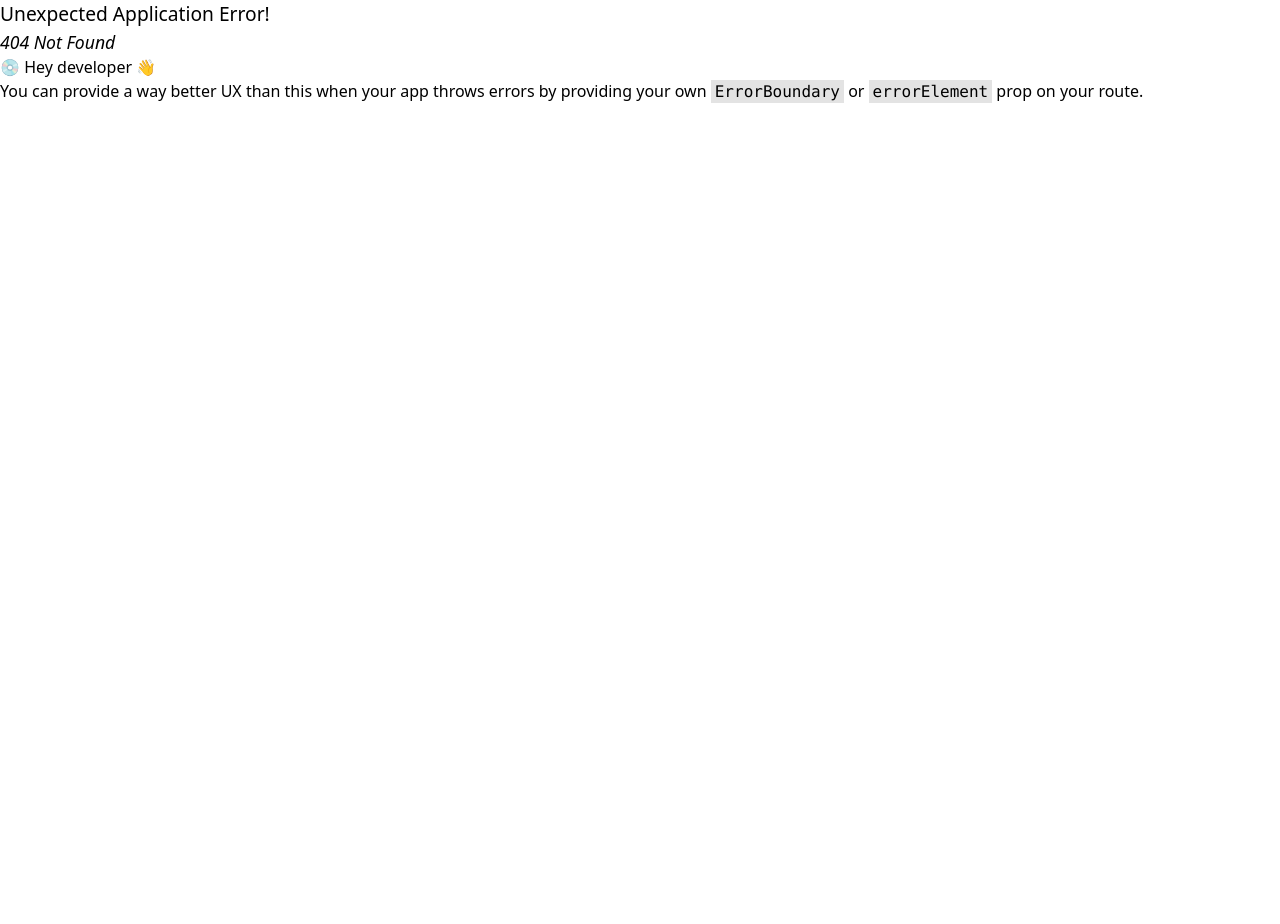
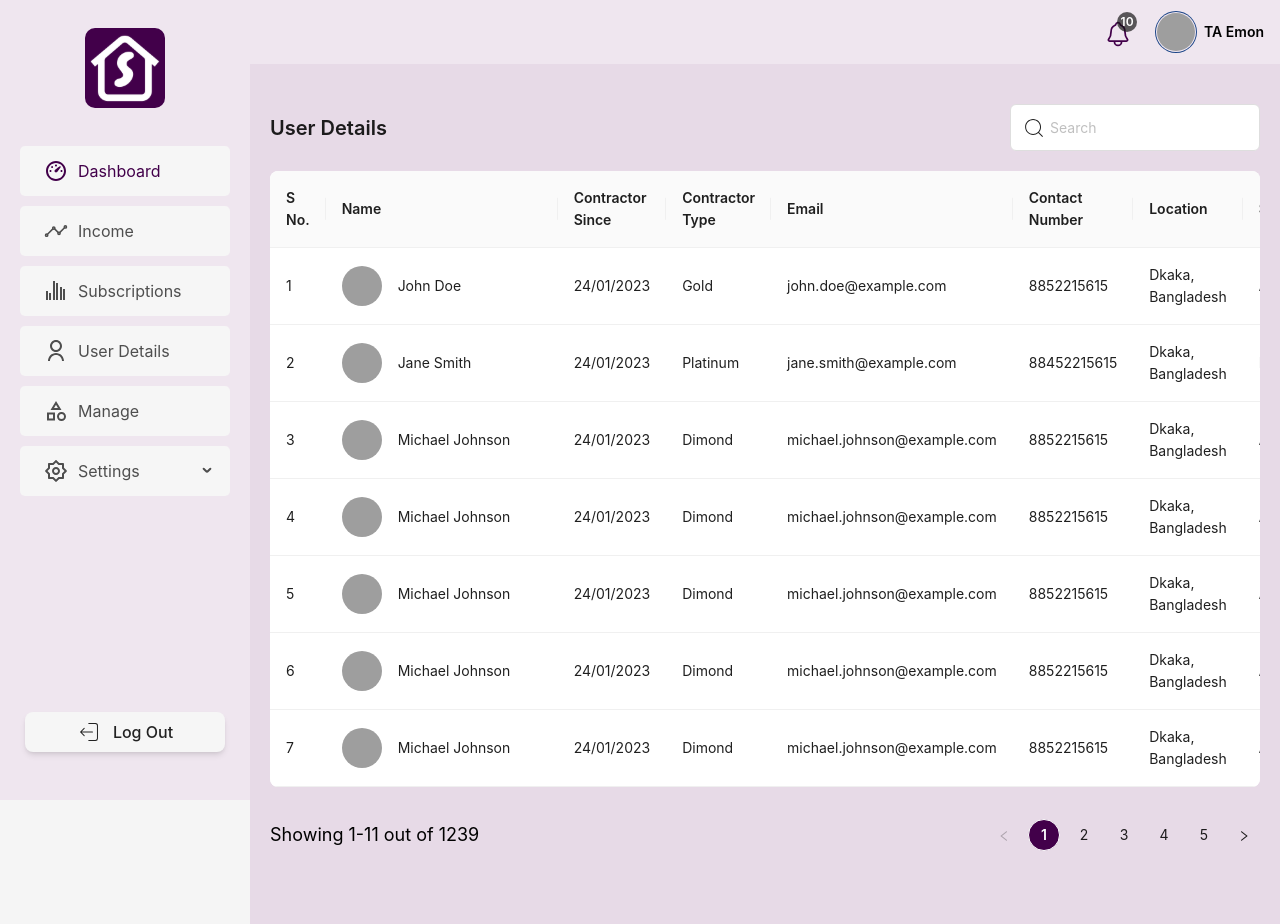
Before and after one commit to MDTanvirAhmedEmon/reactTS-ready-dashboard, a React (Vite) app: page /user-details in a window 1280 px wide. Before the commit this address had no page. Before the commit the page ends 800 px from the top, so only its background shows below. Built offline with nearby package versions, Linux system fonts and the light colour scheme; grey boxes are pictures that could not be loaded.

Commit message:
done user details page

```diff
--- a/src/components/LayoutsComponents/Sidebar.tsx
+++ b/src/components/LayoutsComponents/Sidebar.tsx
@@ -60,7 +60,7 @@ const Sidebar: React.FC<SidebarProps> = ({ collapsed }) => {
                             key: '4',
                             // icon: <img src={location.pathname === '/' ? dashboardActive : dashboard} className='menu-icon' />,
                             icon: <RiUserLine className='w-6 h-6' />,
-                            label: <Link className=' text-[16px]' to={`/income`}>User Details</Link>,
+                            label: <Link className=' text-[16px]' to={`/user-details`}>User Details</Link>,
                         },
                         {
                             key: '5',
--- a/src/components/PagesComponents/Dashboard/ContractorRequest.tsx
+++ b/src/components/PagesComponents/Dashboard/ContractorRequest.tsx
@@ -7,7 +7,7 @@ interface Name {
     lastName: string;
 }
 
-interface AdminData {
+interface UserData {
     _id: string;
     name: Name;
     email: string;
@@ -16,14 +16,14 @@ interface AdminData {
     role: string;
 }
 
-interface AdminMeta {
+interface UserMeta {
     limit: number;
     total: number;
 }
 
-interface AdminDataSource {
-    data: AdminData[];
-    meta: AdminMeta;
+interface UserDataSource {
+    data: UserData[];
+    meta: UserMeta;
 }
 
 
@@ -33,8 +33,8 @@ const ContractorRequest: React.FC = () => {
         console.log(values);
     };
 
-    // Admin data
-    const adminData: AdminDataSource = {
+    // User data
+    const userData: UserDataSource = {
         data: [
             {
                 _id: "1",
@@ -56,7 +56,7 @@ const ContractorRequest: React.FC = () => {
                 email: "jane.smith@example.com",
                 number: 88452215615,
                 location: "Dkaka, Bangladesh",
-                role: "Admin",
+                role: "User",
             },
             {
                 _id: "3",
@@ -81,12 +81,12 @@ const ContractorRequest: React.FC = () => {
         {
             title: "S No.",
             dataIndex: "id",
-            render: (_: any, record: AdminData) => <span>{record?._id}</span>,
+            render: (_: any, record: UserData) => <span>{record?._id}</span>,
         },
         {
             title: "Name",
             dataIndex: "name",
-            render: (_: any, record: AdminData) =>
+            render: (_: any, record: UserData) =>
                 <div className=' flex items-center gap-2'>
                     <img
                         src={`https://avatar.iran.liara.run/public/${record?._id}`}
@@ -101,21 +101,21 @@ const ContractorRequest: React.FC = () => {
         {
             title: "Email",
             dataIndex: "email",
-            render: (_: any, record: AdminData) => <span>{record?.email}</span>,
+            render: (_: any, record: UserData) => <span>{record?.email}</span>,
         },
         {
             title: "Contact Number",
             dataIndex: "number",
-            render: (_: any, record: AdminData) => <span>{record?.number}</span>,
+            render: (_: any, record: UserData) => <span>{record?.number}</span>,
         },
         {
             title: "Location",
             dataIndex: "location",
-            render: (_: any, record: AdminData) => <span>{record?.location}</span>,
+            render: (_: any, record: UserData) => <span>{record?.location}</span>,
         },
         // {
         //     title: "Action",
-        //     render: (_: any, record: AdminData) => (
+        //     render: (_: any, record: UserData) => (
         //         <div className="flex items-center">
         //             <Button
         //                 type="text"
@@ -143,7 +143,7 @@ const ContractorRequest: React.FC = () => {
             <Table
                 columns={columns}
                 className="mt-5 overflow-x-scroll xl:overflow-auto w-full bg-white rounded-lg"
-                dataSource={adminData?.data}
+                dataSource={userData?.data}
                 pagination={false}
                 rowKey="_id"
             />
--- /dev/null
+++ b/src/pages/userDetails/UserDetails.tsx
@@ -0,0 +1,262 @@
+/* eslint-disable @typescript-eslint/no-unused-vars */
+/* eslint-disable @typescript-eslint/no-explicit-any */
+import { Button, Input, Pagination, Table } from "antd";
+import { useState } from "react";
+import { BsFillStopCircleFill } from "react-icons/bs";
+import { CiSearch } from "react-icons/ci";
+import { MdOutlineBlock } from "react-icons/md";
+
+interface Name {
+    firstName: string;
+    lastName: string;
+}
+
+interface UserData {
+    _id: string;
+    name: Name;
+    email: string;
+    number: number,
+    location: string,
+    contractStartDate: string,
+    contractorType: string,
+    status: string,
+    role: string;
+}
+
+interface UserMeta {
+    limit: number;
+    total: number;
+}
+
+interface UserDataSource {
+    data: UserData[];
+    meta: UserMeta;
+}
+
+
+const UserDetails: React.FC = () => {
+    const [currentPage, setCurrentPage] = useState<number>(1);
+    console.log(currentPage);
+    const pageSize = 10;
+    const handlePageChange = (page: number) => {
+        setCurrentPage(page);
+    };
+
+    const onFinish = (values: any): void => {
+        console.log(values);
+    };
+
+    // User data
+    const userData: UserDataSource = {
+        data: [
+            {
+                _id: "1",
+                name: {
+                    firstName: "John",
+                    lastName: "Doe",
+                },
+                email: "john.doe@example.com",
+                number: 8852215615,
+                location: "Dkaka, Bangladesh",
+                contractStartDate: "24/01/2023",
+                contractorType: "Gold",
+                status: "Active",
+                role: "User",
+            },
+            {
+                _id: "2",
+                name: {
+                    firstName: "Jane",
+                    lastName: "Smith",
+                },
+                email: "jane.smith@example.com",
+                number: 88452215615,
+                location: "Dkaka, Bangladesh",
+                contractStartDate: "24/01/2023",
+                contractorType: "Platinum",
+                status: "Blocked",
+                role: "User",
+            },
+            {
+                _id: "3",
+                name: {
+                    firstName: "Michael",
+                    lastName: "Johnson",
+                },
+                email: "michael.johnson@example.com",
+                number: 8852215615,
+                location: "Dkaka, Bangladesh",
+                contractStartDate: "24/01/2023",
+                contractorType: "Dimond",
+                status: "Active",
+                role: "User",
+            },
+            {
+                _id: "4",
+                name: {
+                    firstName: "Michael",
+                    lastName: "Johnson",
+                },
+                email: "michael.johnson@example.com",
+                number: 8852215615,
+                location: "Dkaka, Bangladesh",
+                contractStartDate: "24/01/2023",
+                contractorType: "Dimond",
+                status: "Active",
+                role: "User",
+            },
+            {
+                _id: "5",
+                name: {
+                    firstName: "Michael",
+                    lastName: "Johnson",
+                },
+                email: "michael.johnson@example.com",
+                number: 8852215615,
+                location: "Dkaka, Bangladesh",
+                contractStartDate: "24/01/2023",
+                contractorType: "Dimond",
+                status: "Active",
+                role: "User",
+            },
+            {
+                _id: "6",
+                name: {
+                    firstName: "Michael",
+                    lastName: "Johnson",
+                },
+                email: "michael.johnson@example.com",
+                number: 8852215615,
+                location: "Dkaka, Bangladesh",
+                contractStartDate: "24/01/2023",
+                contractorType: "Dimond",
+                status: "Active",
+                role: "User",
+            },
+            {
+                _id: "7",
+                name: {
+                    firstName: "Michael",
+                    lastName: "Johnson",
+                },
+                email: "michael.johnson@example.com",
+                number: 8852215615,
+                location: "Dkaka, Bangladesh",
+                contractStartDate: "24/01/2023",
+                contractorType: "Dimond",
+                status: "Active",
+                role: "User",
+            },
+        ],
+        meta: {
+            limit: 10,
+            total: 3,
+        },
+    };
+
+    // Define columns with types
+    const columns = [
+        {
+            title: "S No.",
+            dataIndex: "id",
+            render: (_: any, record: UserData) => <span>{record?._id}</span>,
+        },
+        {
+            title: "Name",
+            dataIndex: "name",
+            render: (_: any, record: UserData) =>
+                <div className=' flex items-center gap-2 w-[200px]'>
+                    <img
+                        src={`https://avatar.iran.liara.run/public/${record?._id}`}
+                        alt=""
+                        className="w-10 h-10 rounded-full mr-2"
+                    />
+                    <div>
+                        <span>{record?.name?.firstName} {record?.name?.lastName}</span>
+                    </div>
+                </div>,
+        },
+        {
+            title: "Contractor Since",
+            dataIndex: "contractStartDate",
+            render: (_: any, record: UserData) => <span>{record?.contractStartDate}</span>,
+        },
+        {
+            title: "Contractor Type",
+            dataIndex: "contractorType",
+            render: (_: any, record: UserData) => <span>{record?.contractorType}</span>,
+        },
+        {
+            title: "Email",
+            dataIndex: "email",
+            render: (_: any, record: UserData) => <span>{record?.email}</span>,
+        },
+        {
+            title: "Contact Number",
+            dataIndex: "number",
+            render: (_: any, record: UserData) => <span>{record?.number}</span>,
+        },
+        {
+            title: "Location",
+            dataIndex: "location",
+            render: (_: any, record: UserData) => <span>{record?.location}</span>,
+        },
+        {
+            title: "Status",
+            dataIndex: "status",
+            render: (_: any, record: UserData) => <span>{record?.status}</span>,
+        },
+        {
+            title: "Action",
+            render: (_: any, record: UserData) => (
+                <div className="flex items-center">
+                    <Button
+                        type="text"
+                        className="w-fit px-2"
+                    >
+                        {
+                            record?.status === "Active" ?
+                                <MdOutlineBlock size={20} className="text-red-400 " />
+                                :
+                                <BsFillStopCircleFill size={20} className="text-green-400" />
+                        }
+
+                    </Button>
+                </div>
+            ),
+        },
+    ];
+
+    return (
+        <div className="  min-h-[100vh]">
+            <div className="flex flex-col md:flex-row md:justify-between md:items-center mt-5">
+                <h2 className="text-md md:text-xl font-semibold mb-5 md:mb-0 ">User Details</h2>
+                <div className=" w-[250px]">
+                    <Input prefix={<CiSearch className=" w-6 h-6" />} className="w-[250px]" placeholder="Search" />
+                </div>
+            </div>
+            <Table
+                columns={columns}
+                className="mt-5 overflow-x-scroll xl:overflow-auto bg-white rounded-lg"
+                dataSource={userData?.data}
+                pagination={false}
+                rowKey="_id"
+            />
+            <div className=" mt-8 flex flex-col md:flex-row justify-between items-center">
+                <div>
+                    <p className=" text-lg text-black mb-5 md:mb-0">Showing 1-11 out of  1239</p>
+                </div>
+
+                <Pagination
+                    current={currentPage}
+                    pageSize={pageSize}
+                    total={50}
+                    onChange={handlePageChange}
+                />
+
+            </div>
+        </div>
+    );
+};
+
+export default UserDetails;
--- a/src/routes/routes.tsx
+++ b/src/routes/routes.tsx
@@ -12,6 +12,7 @@ import Notification from '../pages/notification/Notification';
 import PrivacyPolicy from '../pages/settings/privacy-policy/PrivacyPolicy';
 import AboutUs from '../pages/settings/about-us/AboutUs';
 import TermsAndCondition from '../pages/settings/terms-and-conditon/TermsAndCondition';
+import UserDetails from '../pages/userDetails/userDetails';
 
 
 const router = createBrowserRouter([
@@ -26,6 +27,10 @@ const router = createBrowserRouter([
             {
                 path: "/income",
                 element: <Income></Income>,
+            },
+            {
+                path: "/user-details",
+                element: <UserDetails></UserDetails>,
             },
             {
                 path: "/settings/profile",
--- a/src/theme/index.ts
+++ b/src/theme/index.ts
@@ -37,12 +37,11 @@ export const mainTheme = {
             "controlHeight": 45
         },
         "Pagination": {
+            "itemActiveBg": "rgb(66,0,74)",
             "colorPrimary": "rgb(255,255,255)",
-            "colorPrimaryHover": "rgb(255,255,255)",
-            "itemActiveBg": "rgb(28,69,135)",
-            "itemBg": "rgba(255,255,255,0)",
-            "colorPrimaryBorder": "rgb(255,255,255)",
-            "colorBgTextHover": "rgba(255,255,255,0.06)"
+            "colorBorder": "rgba(217,217,217,0)",
+            "borderRadius": 20,
+            "itemBg": "rgba(255,255,255,0)"
         }
     },
 };
```
